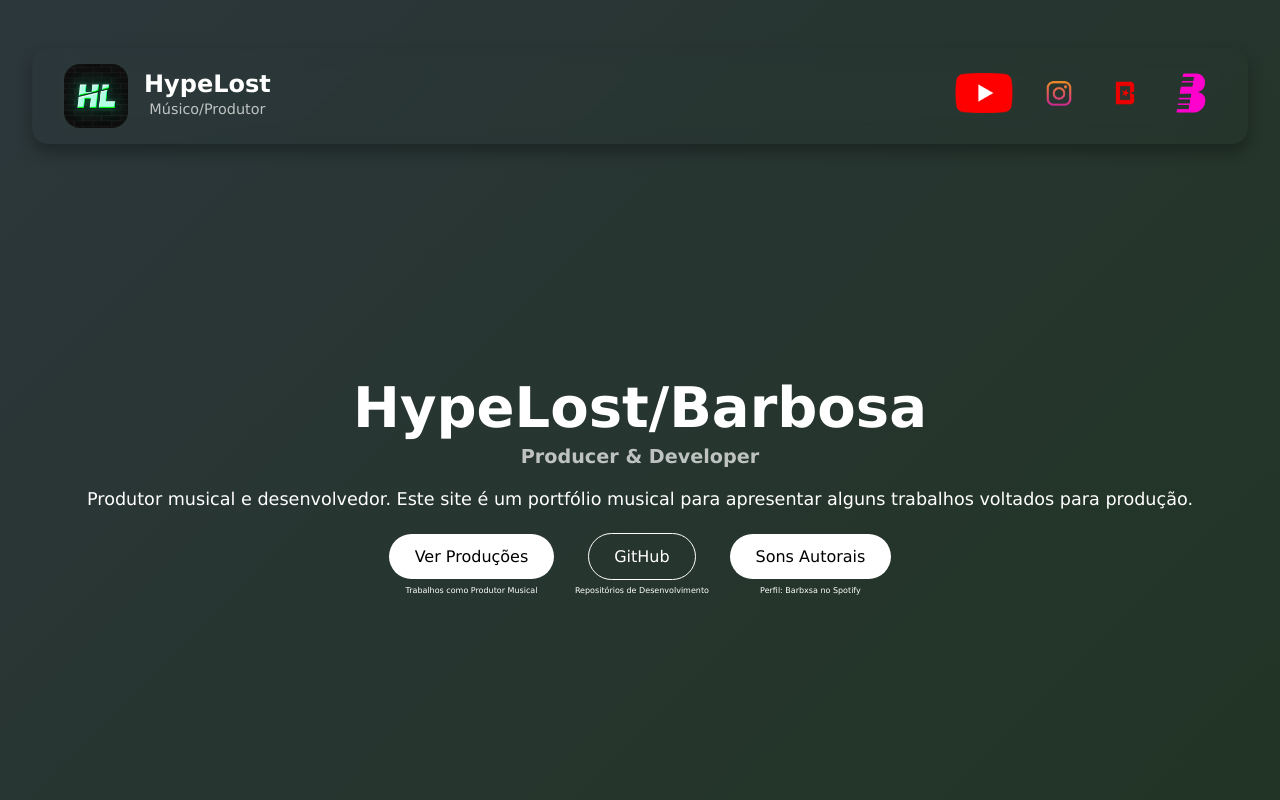
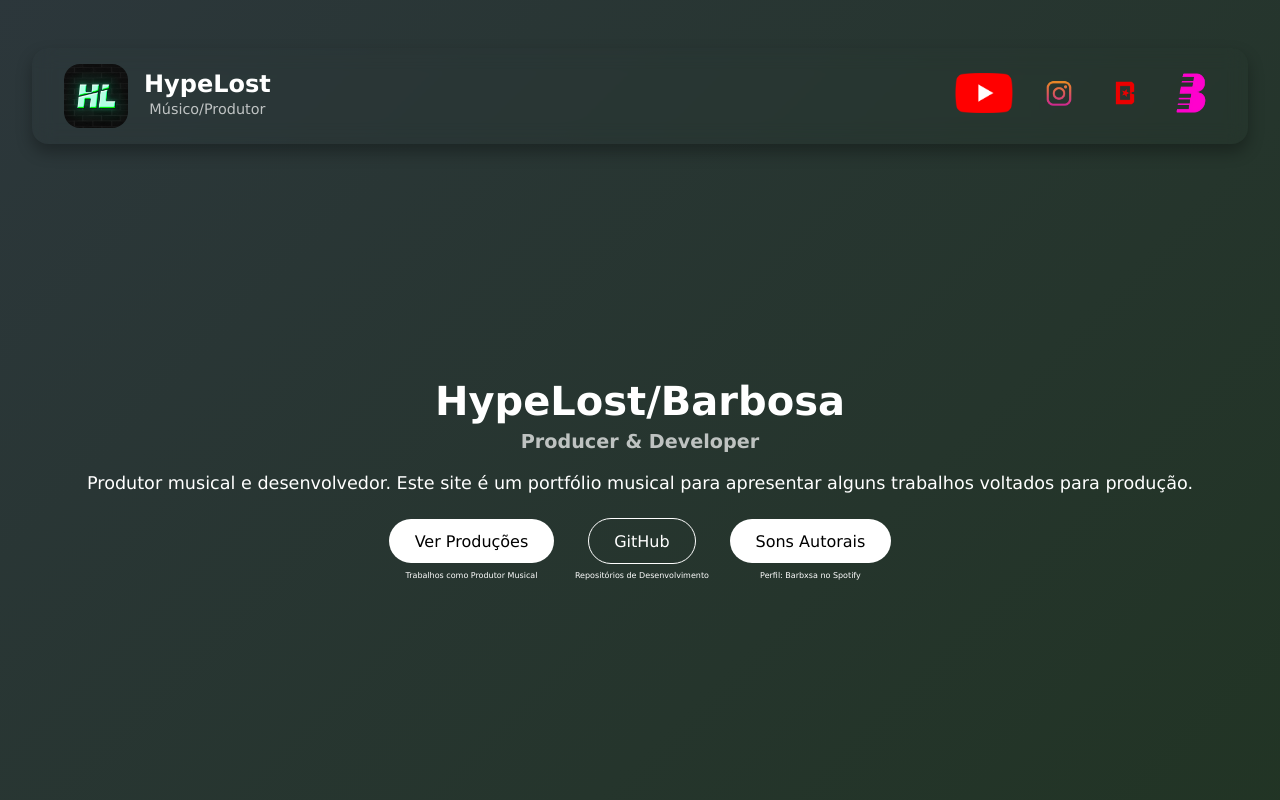
Before and after one commit to dbarbosadavid/Portfolio-HypeLost, a React (Vite) app: page / in a window 1280 px wide. Shown: the top 800 px of the page. Built offline with nearby package versions, Linux system fonts and the light colour scheme.

Commit message:
Update font-size of h1 in inicial-page to use 10% for improved responsiveness

```diff
--- a/src/styles/InicialPage.css
+++ b/src/styles/InicialPage.css
@@ -11,7 +11,7 @@
 }
 
 .inicial-page h1 {
-  font-size: clamp(2.5rem, 5vw, 3.5rem);
+  font-size: clamp(2.5rem, 10%, 3.5rem);
   margin-bottom: 1rem;
 }
 
```
